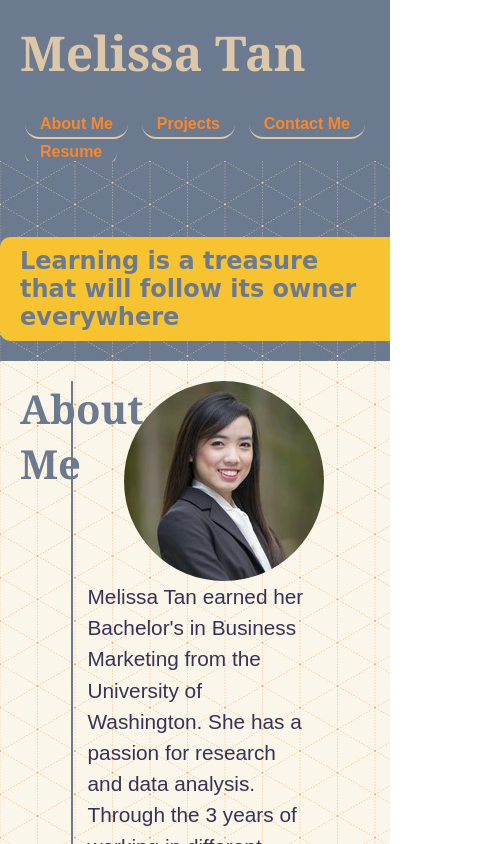
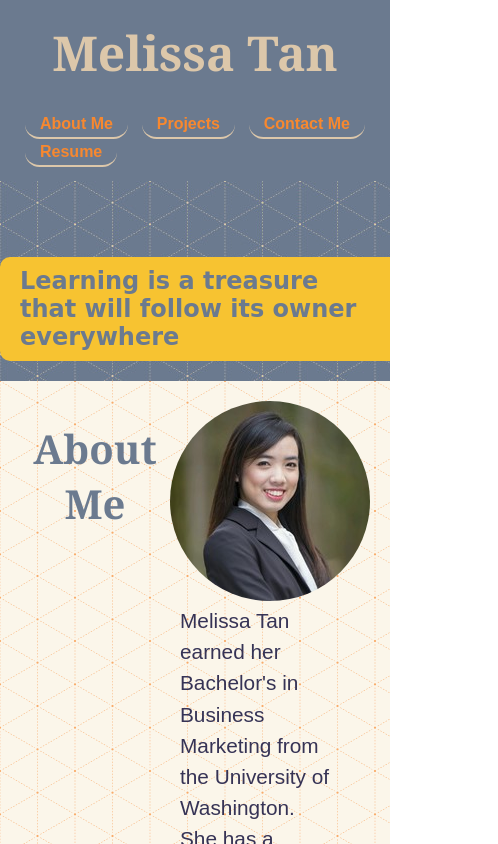
Before and after one commit to melissa-tan/portfolio-melissa-tan, a plain HTML site: page index.html in a window 390 px wide. Shown: the top 844 px of the page, 498 px wide, since content can reach past the window. Drawn offline with Linux system fonts and the light colour scheme.

Commit message:
added working media queries for the header

```diff
--- a/assets/css/style.css
+++ b/assets/css/style.css
@@ -9,8 +9,8 @@
 }
 header {
     display: flex;
+    flex-wrap: wrap;
     justify-content: space-between;
-    flex-wrap: wrap;
     background-color: var(--secondary-color);
     box-sizing: border-box;
     padding: 20px;
@@ -88,19 +88,20 @@ main section{
     margin: auto;
 }
 
-.about-me-content{
+.section-content{
     width: 100%;
     display: flex;
     flex-wrap: wrap;
+    justify-content: space-around;
 }
 
-.about-me-content p{
+.section-content p{
+    font-family: var(--font-secondary);
+    color:rgb(54, 51, 85);
     width: 75%;
     margin-left: 10px;
     font-size: 1.3rem;
     line-height: 1.5;
-    font-family: var(--font-secondary);
-    color:rgb(54, 51, 85);
 }
 
 .section-title{
@@ -229,3 +230,38 @@ main section{
     color: var(--secondary-color);
     text-decoration: underline;
 }
+
+@media screen and (max-width:1410px){
+    .section-title{
+        width: 100%;
+        text-align: center;
+        border-right: none;
+        border-bottom: solid var(--secondary-color) 2px;
+        margin: 20px 0;
+        padding: 0;
+        padding-bottom: 10px;
+    }
+    .section-content{
+        width: 100%;
+        margin-left: 0;
+        display: inline;
+    }
+
+}
+@media screen and (max-width:790px){
+    header{
+        justify-content: center;
+    }
+    header h1{
+        width: 100%;
+        text-align: center;
+    }
+    header nav{
+        flex-direction: column;
+    }
+    header nav ul{
+        margin-bottom: 20px;
+        align-items: center;
+    }
+
+}
--- a/index.html
+++ b/index.html
@@ -8,7 +8,7 @@
     <link rel="stylesheet" href="./assets/css/style.css">
     <title>Melissa's Portfolio</title>
 </head>
-
+<body>
 <!-- Header -->
 <header>
     <h1>
@@ -44,7 +44,7 @@
     <!-- About Section -->
     <section>
         <h1 class="section-title" id="about-me">About <br>Me</h1>
-        <div class="about-me-content">
+        <div class="section-content">
             <img class="profile" src="../portfolio-melissa-tan/assets/images/profile.jpg"/>
             <p>
                 Melissa Tan earned her Bachelor's in Business Marketing from the University of Washington. She has a passion for research and data analysis. Through the 3 years of working in different industries and roles, she realizes the importance of utilizing data to making smart business decisions.
@@ -113,7 +113,6 @@
     </section>
 </main>
 <!-- Footer -->
-<body>
 
 </body>
 </html>
```
